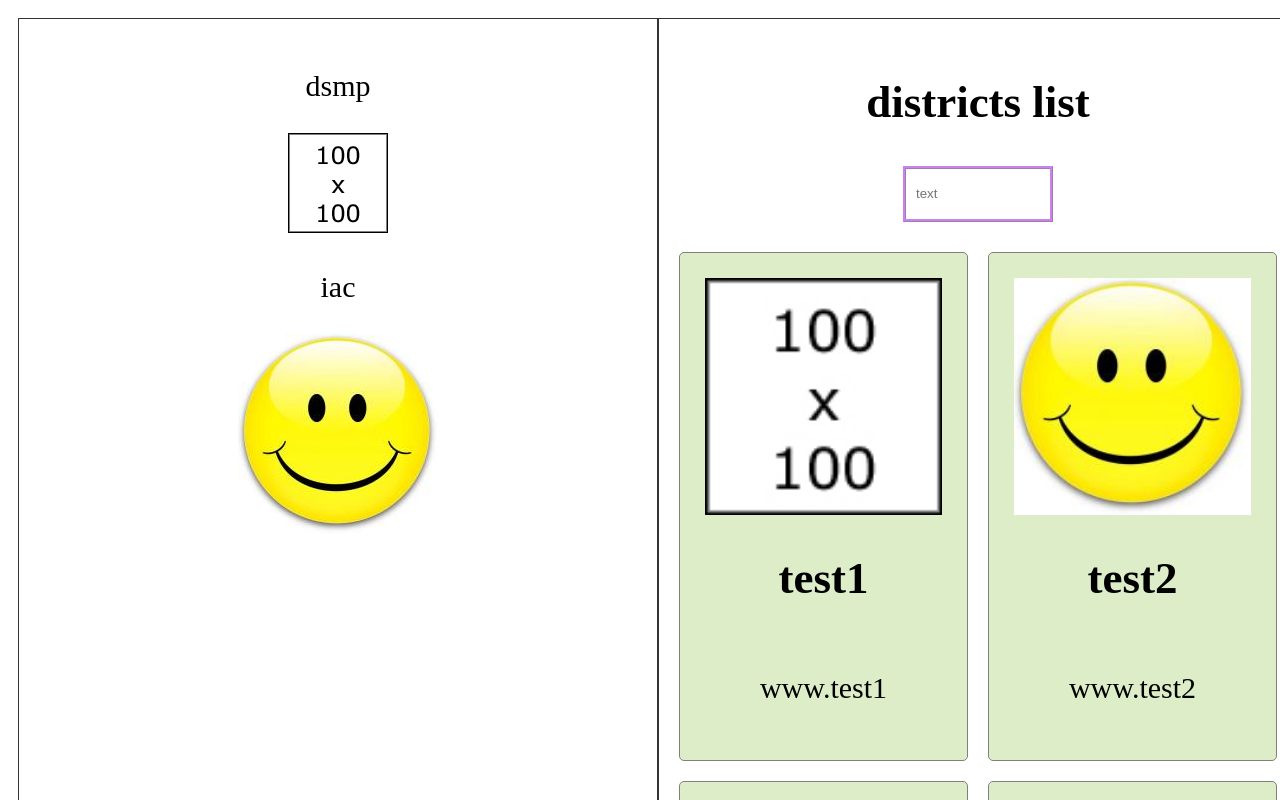
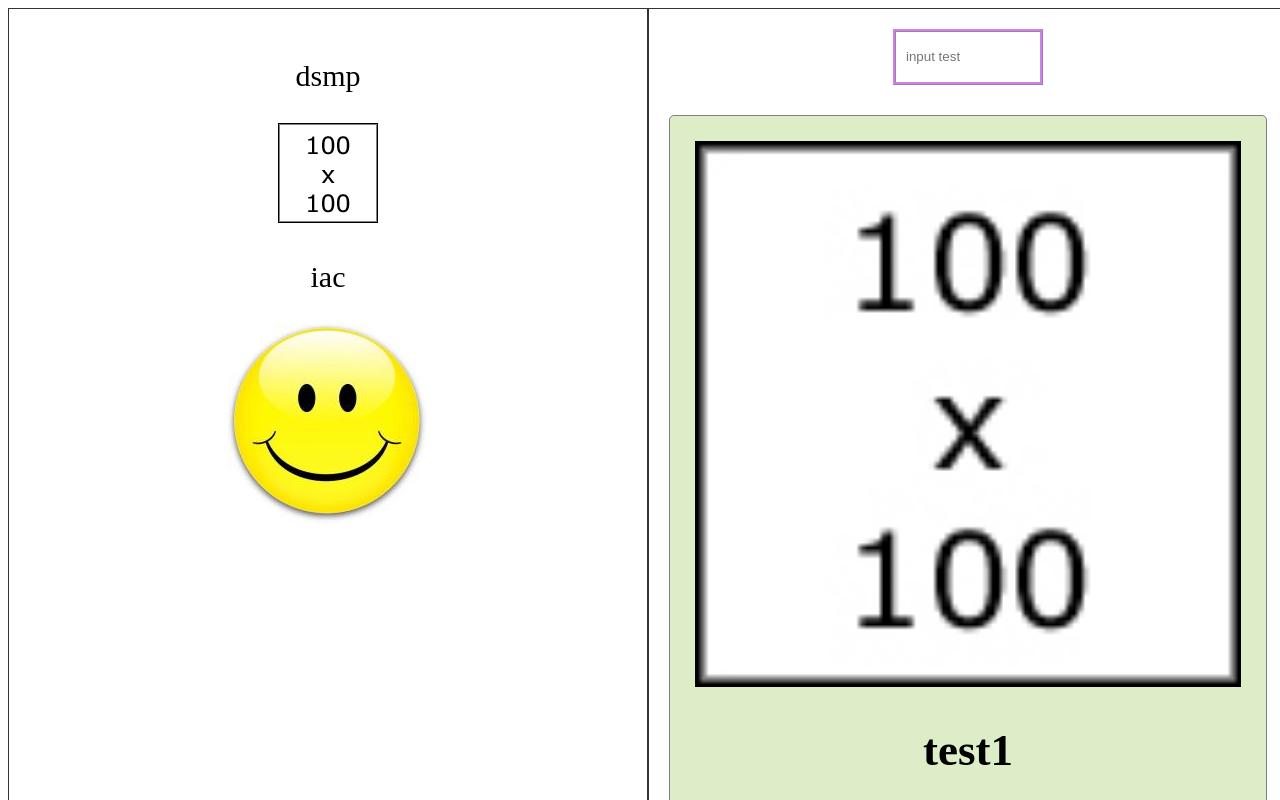
Before and after one commit to SergiiKov/main-page-iac, a React (Create React App) app: page / in a window 1280 px wide. Shown: the top 800 px of the page. Built offline with nearby package versions, Linux system fonts and the light colour scheme.

Commit message:
add serch to districs list

```diff
--- a/src/App/App.jsx
+++ b/src/App/App.jsx
@@ -7,6 +7,4 @@ const App = () => {
         );
     };
 
-
-
 export default App;
--- a/src/components/districts-list/districts-list.component.jsx
+++ b/src/components/districts-list/districts-list.component.jsx
@@ -1,27 +1,30 @@
 import React from 'react';
 import DistrictsCard from '../district-card/district-card.component';
-import SearchBox from '../serch-box/serch-box.component';
+// import SearchBox from '../serch-box/serch-box.component';
 import './districts-list.styles.scss'
 
+const DistrictsList = ({ districts }) => {
 
-const DistrictsList = ({districts}) =>{
-    const districtCardComponent = districts.map((district, i)=>{
-        return (<DistrictsCard
+  return(
+    <div>
+       {
+         districts.map( (user, i) =>{
+          return(
+            <DistrictsCard className='districts-list'
             key={i}
             id={districts[i].id}
             name={districts[i].name}
             webSite={districts[i].webSite} />
           );
       })
-    return(
-        <div>
-            <h2>districts list</h2>
-            <SearchBox />
-                <div className='districts-list'>
-                 {districtCardComponent}
-                </div>
+       }
     </div>
 )
-};
+}
+
+
+
+
+
 
 export default DistrictsList;
--- a/src/components/serch-box/serch-box.component.jsx
+++ b/src/components/serch-box/serch-box.component.jsx
@@ -2,8 +2,11 @@ import React from 'react';
 
 import './serch-box.styles.scss';
 
-const SearchBox = () =>(
-    <input className='search' type='search' placeholder='text' />
+const SearchBox = ({placeholder, handleChange}) =>(
+    <input className='search'
+    type='search'
+    placeholder={placeholder}
+    onChange={handleChange} />
  );
 
  export default SearchBox;
--- a/src/page/main-page.jsx
+++ b/src/page/main-page.jsx
@@ -2,21 +2,46 @@ import React from 'react';
 import Iac from '../components/iac/iac.component';
 import Dsmp from '../components/dsmp/dsmp.component';
 import DistrictsList from '../components/districts-list/districts-list.component';
-import { districts } from  '../components/districts';
+import  SearchBox from '../components/serch-box/serch-box.component';
+
+import { districts } from '../components/districts';
+
 import './main-page.styles.scss'
 
-const MainPage = () =>{
-    return(
-        <div className='grid-container'>
+class MainPage extends React.Component {
+    constructor(){
+        super();
+
+        this.state = {
+            searchField:'',
+            districts: districts
+        }
+    };
+
+    handleChange = e => {
+        this.setState({searchField: e.target.value});
+    }
+
+    render(){
+        const { searchField } = this.state;
+        const filterDistricts = this.state.districts.filter(district =>
+        district.name.toLowerCase().includes(searchField.toLowerCase()))
+        return(
+            <div className='grid-container'>
             <div className='grid-item'>
                 <Dsmp />
                 <Iac />
             </div>
             <div className='grid-item'>
-                <DistrictsList districts={districts}  />
+                <SearchBox
+                placeholder={'input test'}
+                handleChange={this.handleChange} />
+                <DistrictsList districts= {filterDistricts}  />
             </div>
         </div>
-    );
-};
+
+        )
+    };
+}
 
 export default MainPage;
--- a/src/page/main-page.styles.scss
+++ b/src/page/main-page.styles.scss
@@ -1,7 +1,7 @@
 .grid-container {
   display: grid;
   grid-template-columns: 50vw 50vw ;
-  padding: 10px;
+  // padding: 10px;
 }
 
 .grid-item {
```
Lines whose indentation alone changed are shown as unchanged.
